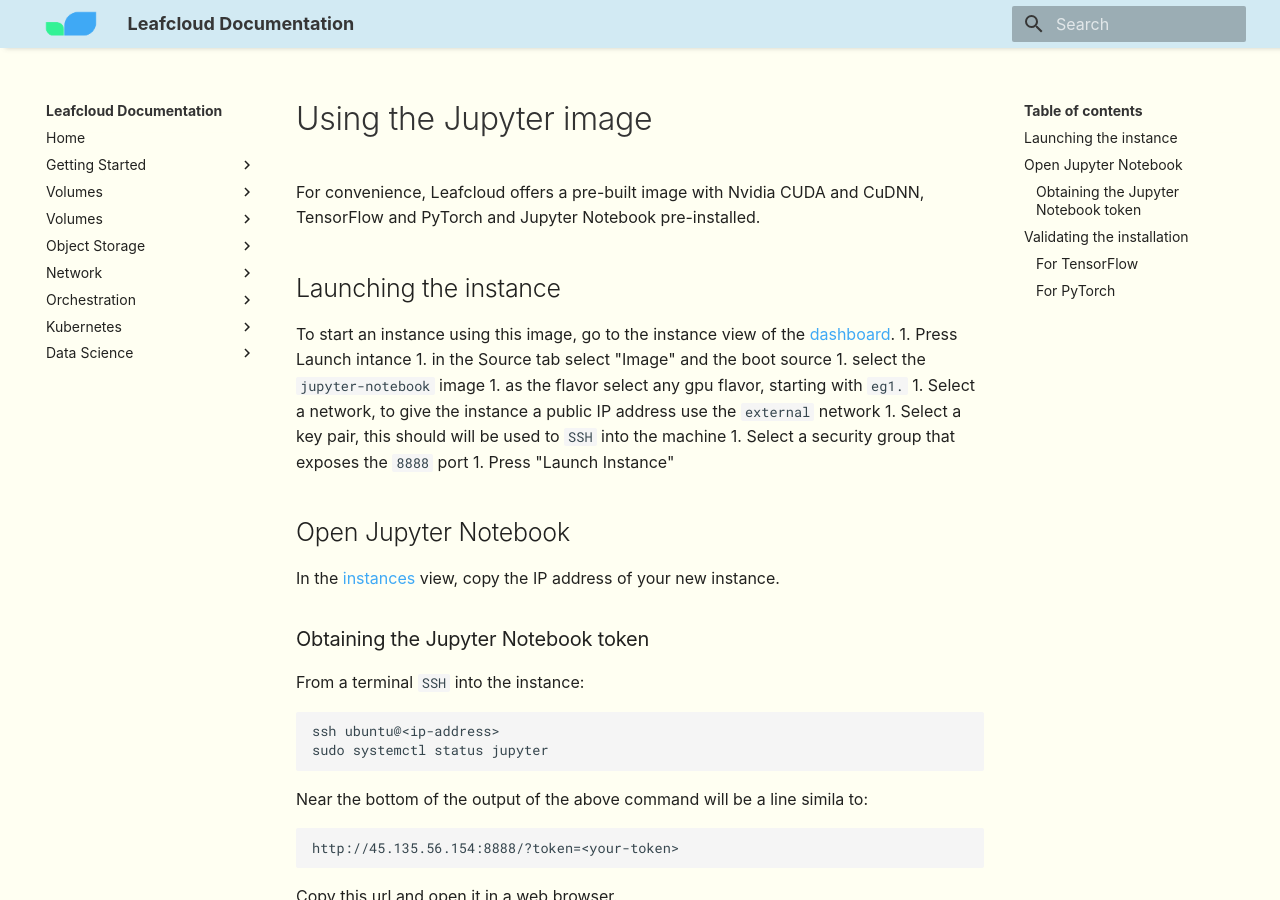
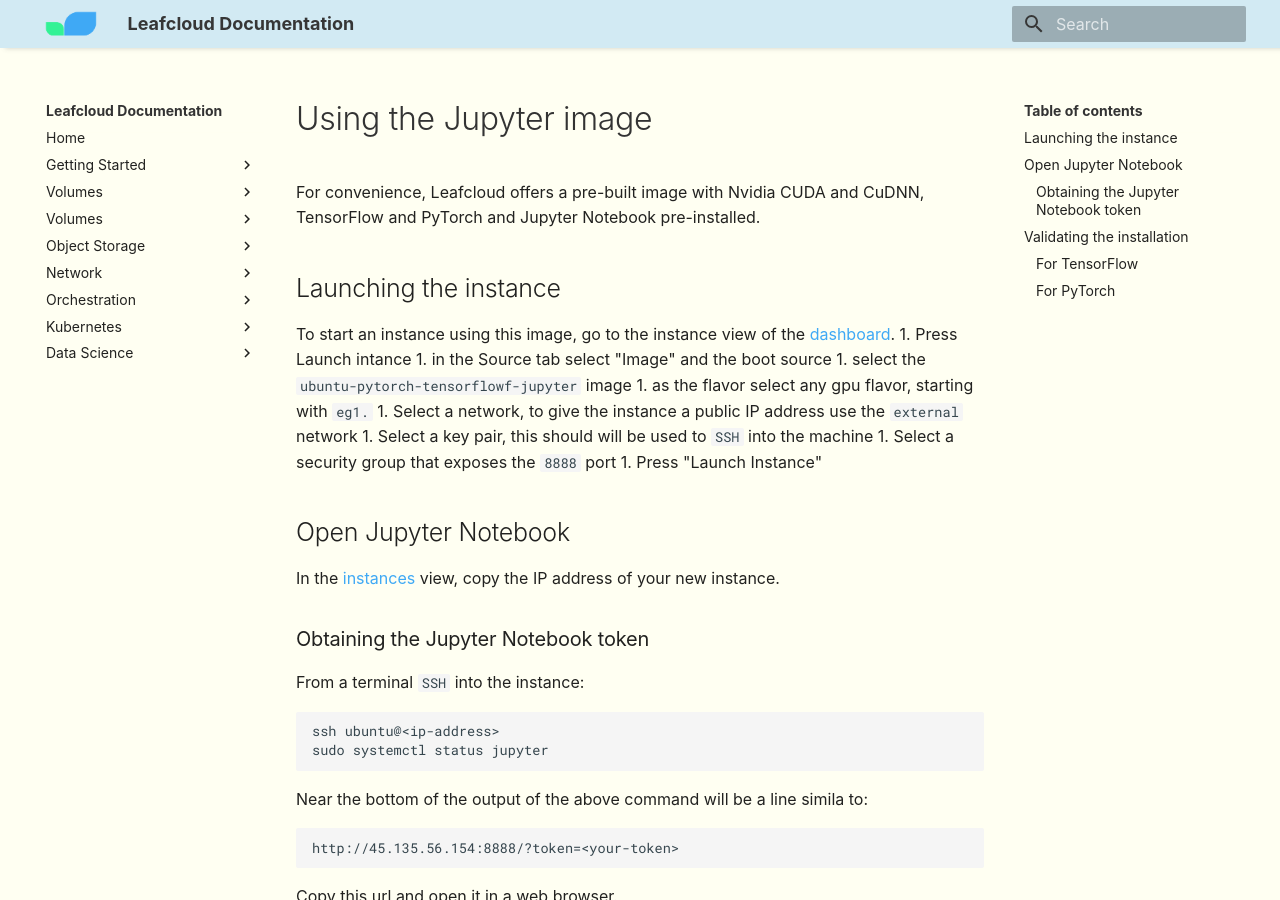
Before and after one commit to leafcloudhq/documentation-rtd, an MkDocs documentation site: the page built from docs/data-science/using-the-jupyter-image.md, in a window 1280 px wide and 900 px high. Built offline with MkDocs 1.6.1 and Material for MkDocs 9.7.7, drawn with Linux system fonts in a browser that asks for light colours; some web fonts are replaced.

Commit message:
updated name of jupyter image

```diff
--- a/docs/data-science/using-the-jupyter-image.md
+++ b/docs/data-science/using-the-jupyter-image.md
@@ -7,7 +7,7 @@
 To start an instance using this image, go to the instance view of the [dashboard](https://create.leaf.cloud/project/instances/).
 1. Press Launch intance
 1. in the Source tab select "Image" and the boot source
-1. select the `jupyter-notebook` image
+1. select the `ubuntu-pytorch-tensorflowf-jupyter` image
 1. as the flavor select any gpu flavor, starting with `eg1.`
 1. Select a network, to give the instance a public IP address use the `external` network
 1. Select a key pair, this should will be used to `SSH` into the machine
```
